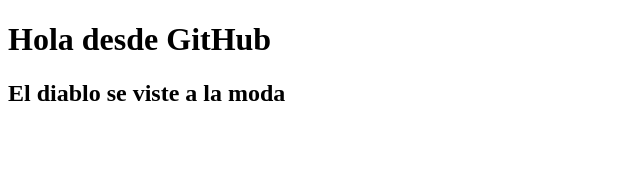
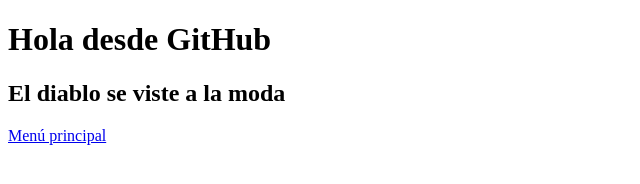
Before and after one commit to Tamidesigner/Pr-ctica-Github, a plain HTML site: page index.html in a window 1280 px wide. Shown: the whole page, without its empty margins (0-640 px from the left). Drawn offline with Linux system fonts and the light colour scheme.

Commit message:
Agrego menu principal

```diff
--- a/index.html
+++ b/index.html
@@ -8,5 +8,6 @@
 <body>
     <h1>Hola desde GitHub</h1>
     <h2>El diablo se viste a la moda</h2>
+    <a href="#">Menú principal</a>
 </body>
 </html>
```
